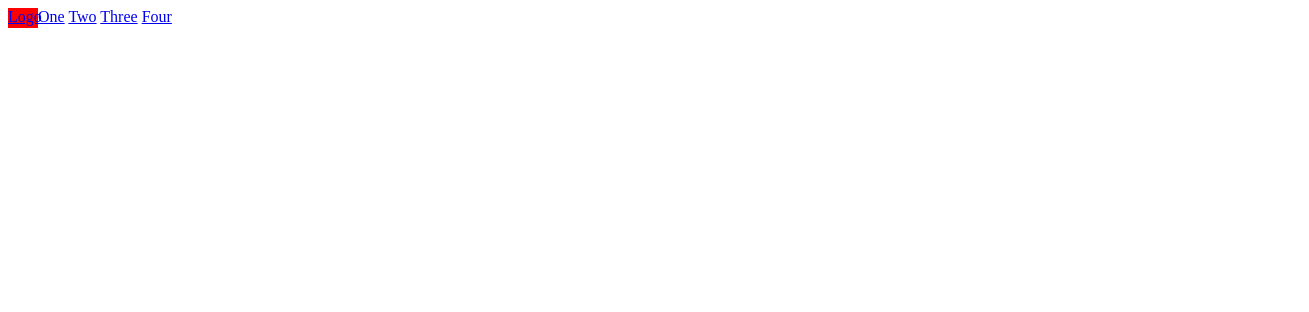
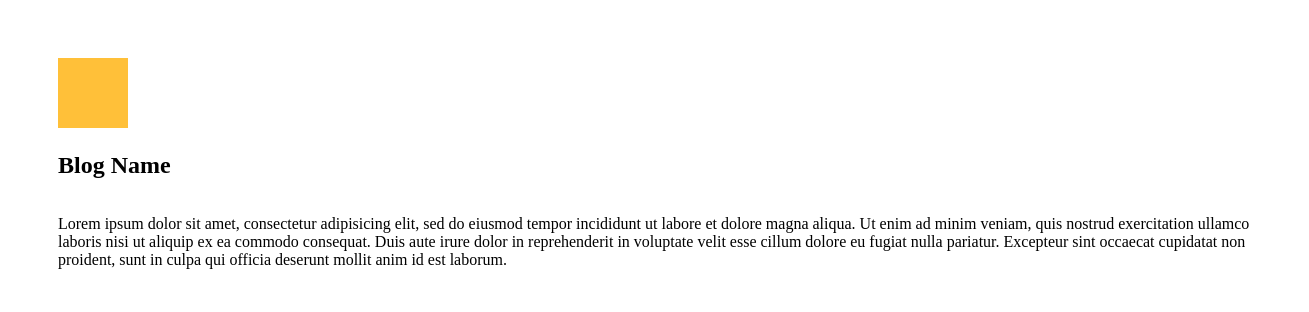
Before and after one commit to Ryan991/Sass-Assignment, a website: page index.html in a window 1280 px wide. Shown: the whole page, 1309 px wide, since content can reach past the window. Drawn offline with Linux system fonts and the light colour scheme.

Commit message:
Created base

```diff
--- a/index.html
+++ b/index.html
@@ -14,23 +14,15 @@ font-family: 'Roboto', sans-serif; -->
 
         <title>Blog Site HomePage</title>
     </head>
-    <body>
-
-        <nav>
-            <a href="#" class="logo">Logo</a>
-            <a href="#">One</a>
-            <a href="#">Two</a>
-            <a href="#">Three</a>
-            <a href="#">Four</a>
-
-
-
-
-
-        </nav>
-
-
-
-
+    <body class='wrapper'>
+        <main class='main-container'>
+            <div class="row-container">
+                <div class="thumbnail"></div>
+                <div class="text">
+                    <h2>Blog Name</h2>
+                    <p>Lorem ipsum dolor sit amet, consectetur adipisicing elit, sed do eiusmod tempor incididunt ut labore et dolore magna aliqua. Ut enim ad minim veniam, quis nostrud exercitation ullamco laboris nisi ut aliquip ex ea commodo consequat. Duis aute irure dolor in reprehenderit in voluptate velit esse cillum dolore eu fugiat nulla pariatur. Excepteur sint occaecat cupidatat non proident, sunt in culpa qui officia deserunt mollit anim id est laborum.</p>
+                </div>
+            </div>
+        </main>
     </body>
 </html>
--- /dev/null
+++ b/sass/_blog-titles.scss
@@ -0,0 +1,21 @@
+.main-container{
+    width: 95%;
+    margin: 0 auto;
+    padding: 50px;
+}
+
+.thumbnail{
+    width: 70px;
+    height: 70px;
+    background: $secondarycolor;
+    display: inline-block;
+}
+
+.row-container{
+    height: 200px;
+}
+
+.row-container h2,
+.row-container p{
+    display: inline-block;
+}
--- a/sass/index.scss
+++ b/sass/index.scss
@@ -4,4 +4,5 @@
 @import "./_blogsitecontent.scss";
 @import "./_bloghero.scss";
 @import "./_blogsitecontent.scss";
+@import './_blog-titles.scss';
 @import "./_aboutpagecontent.scss";
```
Also changed, not shown: css/index.css.
